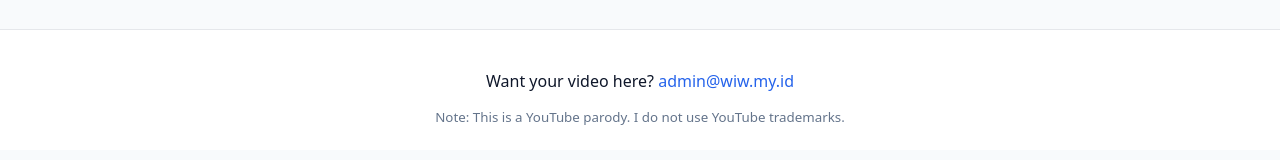
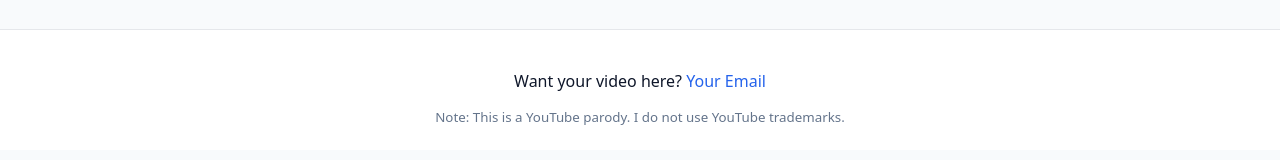
Before and after one commit to WIW-Digital/video-hub, a plain HTML site: page index.html in a window 1280 px wide. Shown: the part 466-626 px from the top of the page. Drawn offline with Linux system fonts and the light colour scheme.

Commit message:
Update index.html

```diff
--- a/index.html
+++ b/index.html
@@ -21,7 +21,7 @@
 
   <footer class="footer">
     <p>Want your video here?
-      <a href="mailto:admin@wiw.my.id">admin@wiw.my.id</a>
+      <a href="mailto:your@email.com">Your Email</a> <!! Put you email on the mailto: >
     </p>
     <small>
       Note: This is a YouTube parody. I do not use YouTube trademarks.
```
